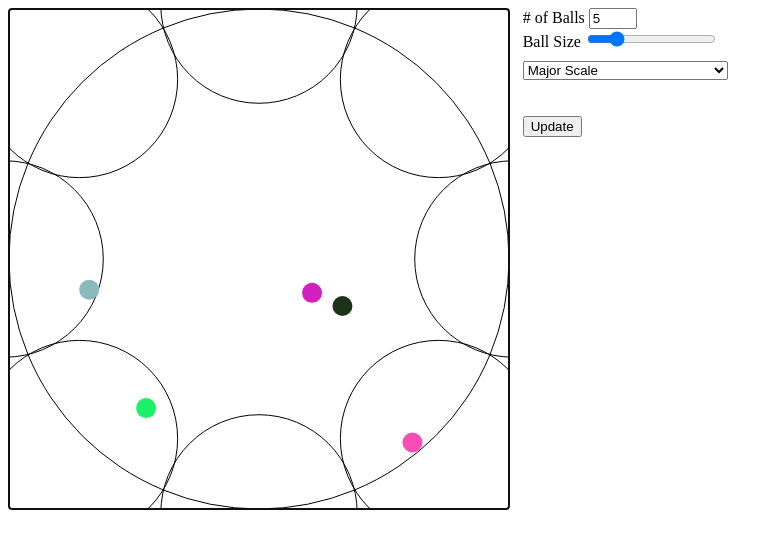
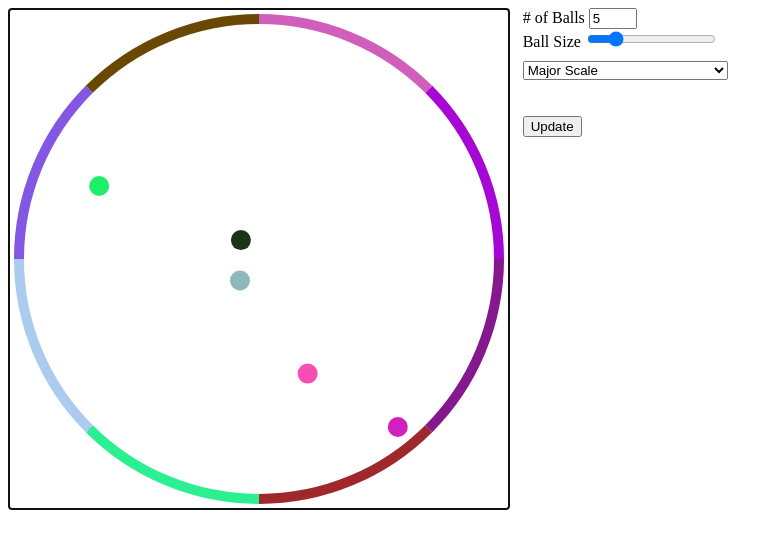
Before and after one commit to gurs1kh/bouncing-sounds, a plain HTML site: page index.html in a window 1280 px wide. Shown: the whole page, without its empty margins (0-783 px from the left). Drawn offline with Linux system fonts and the light colour scheme.

Commit message:
updated visuals

```diff
--- a/index.html
+++ b/index.html
@@ -3,7 +3,7 @@
 <html>
 <head>
     <meta charset="utf-8">
-    <title>Game Project Shell</title>
+    <title>Bouncing Sound</title>
     <script type="text/javascript" src="js/gameengine.js"></script>
     <script type="text/javascript" src="js/assetmanager.js"></script>
     <script type="text/javascript" src="js/circle.js"></script>
@@ -19,10 +19,10 @@
     <canvas id="gameWorld" tabindex="1" width="500" height="500" style="border: 1px solid black;" autofocus></canvas>
 	<div id="controller">
 		<label for="ballNum"># of Balls</label>
-		<input type="number" id="ballNum" />
+		<input type="number" id="ballNum" min=1 max=7 />
 		<br />
 		<label for="ballSize">Ball Size</label>
-		<input type="range" id="ballSize" max=50 />
+		<input type="range" id="ballSize" min=1 max=50 />
 		<br />
 		<select id="scale">
 			<option value="0,2,4,5,7,9,11,12">Major Scale</option>
--- a/js/main.js
+++ b/js/main.js
@@ -13,12 +13,12 @@ window.onload = function() {
 
     var game = new GameEngine();
 
-	var radius = Math.min(canvas.height, canvas.width) / 2;
+	var radius = Math.min(canvas.height, canvas.width) / 2 - 10;
 	var circle = new Circle(game, radius);
 	game.addEntity(circle);
 	game.circle = circle;
 
-	var noteCreator = new NoteCreator(game, "0,2,4,5,7,9,11,12".split(","));
+	var noteCreator = new NoteCreator(game, document.getElementById("scale").value.split(","));
 	game.noteCreator = noteCreator;
 	game.notes = noteCreator.notes;
 	game.addEntity(noteCreator);
--- a/js/note-creator.js
+++ b/js/note-creator.js
@@ -5,10 +5,10 @@ function NoteCreator(game, notes) {
 	this.ctx = new AudioContext();
 	n = notes.length;
 	for (var i = 0; i < n; i++) {
-		var note = new Note(game, this.ctx, parseInt(notes[i]),
-					(1/(n*n)+1) * radius * Math.cos(i * 2 * Math.PI / n - Math.PI / 2),
-					(1/(n*n)+1) * radius * Math.sin(i * 2 * Math.PI / n - Math.PI / 2),
-					Math.PI * radius / n);
+		var note = new Note(game, this.ctx,
+							parseInt(notes[i]),
+							this.game.circle,
+							n, i);
 		this.notes.push(note);
 	}
 }
--- a/js/note.js
+++ b/js/note.js
@@ -1,7 +1,16 @@
-function Note(game, ctx, note, x, y, radius, color) {
-	Entity.call(this, game, x, y);
-	this.radius = radius;
+function Note(game, ctx, note, circle, n, i, color) {
+	Entity.call(this, game, 0, 0);
+	var radius = circle.radius;
+	this.x = (1/(n*n)+1) * radius * Math.cos(i * 2 * Math.PI / n - Math.PI / 2),
+	this.y = (1/(n*n)+1) * radius * Math.sin(i * 2 * Math.PI / n - Math.PI / 2),
+	this.radius = Math.PI * radius / n;
+	this.circle = circle;
+	this.n = n;
+	this.i = i;
 	this.color = color || "rgba(255,255,255,0)";
+	this.color = "rgb(" + Math.round(Math.random() * 255) + ", "
+						+ Math.round(Math.random() * 255) + ", "
+						+ Math.round(Math.random() * 255) + ")";
 	this.note = note;
 	this.ctx = ctx;
 }
@@ -10,12 +19,14 @@ Note.prototype = new Entity();
 Note.prototype.constructor = Note;
 
 Note.prototype.draw = function(ctx) {
+	ctx.strokeStyle = this.color;
+	ctx.lineWidth = 10;
+	var circle = this.circle;
 	ctx.beginPath();
-	ctx.fillStyle = this.color;
-	ctx.arc(this.x, this.y, this.radius, 0, 2 * Math.PI, true);
-	ctx.closePath();
+	ctx.arc(circle.x, circle.y, circle.radius,
+			2 * Math.PI / this.n * (this.i - 1),
+			2 * Math.PI / this.n * this.i, false);
 	ctx.stroke();
-	ctx.fill();
 }
 
 Note.prototype.play = function() {
```
